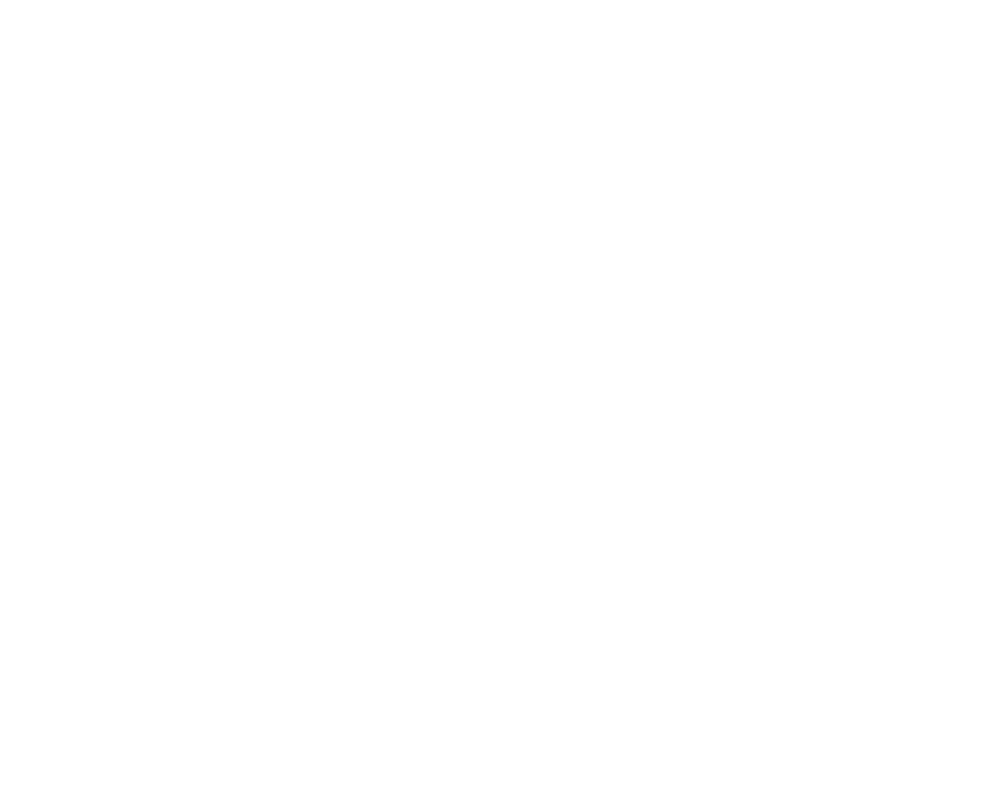
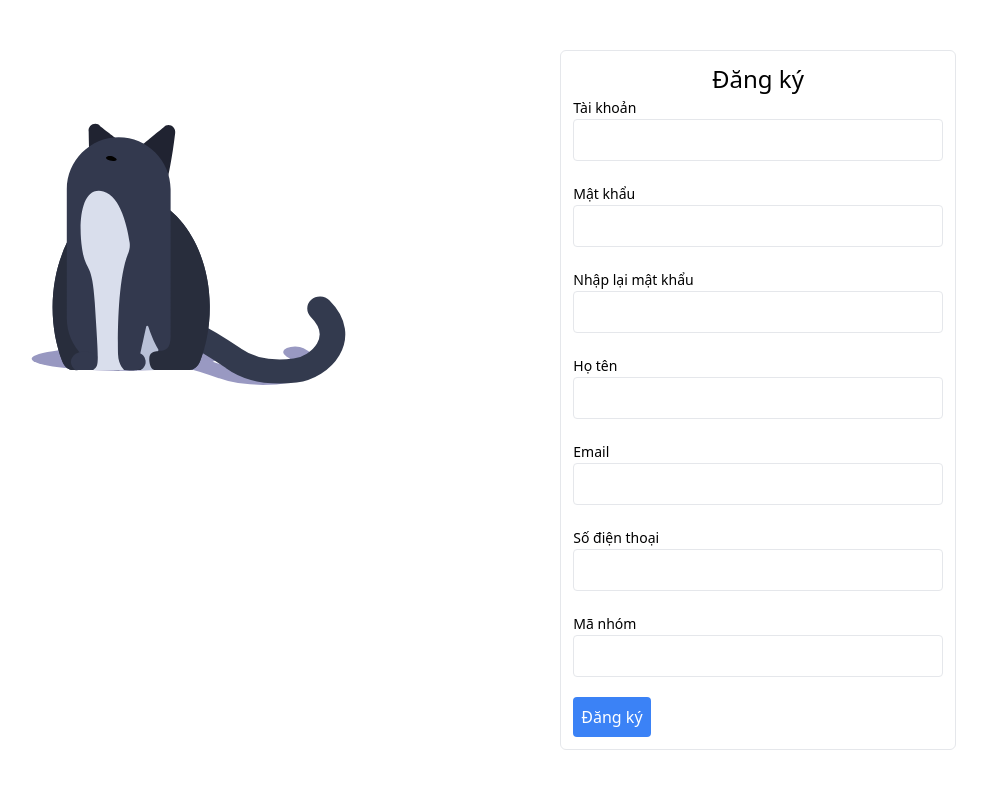
Before and after one commit to lhduc141/BC64_Capstone_Movie, a React (Create React App) app: page /auth/signup in a window 1280 px wide. Before the commit this address had no page. Shown: the top 788 px of the page, without its empty margins (202-1189 px from the left). Built offline with nearby package versions, Linux system fonts and the light colour scheme.

Commit message:
bo sung trang signup

```diff
--- a/src/App.js
+++ b/src/App.js
@@ -7,7 +7,8 @@
 import DetailPage from "./pages/DetailPage/DetailPage";
 import ScreenPage from "./pages/ScreenPage/ScreenPage";
 import Loading from "./components/Loading/Loading";
-
+import signupPage from './pages/signupPage/SignupPage'
+import SignUpPage from "./pages/signupPage/SignupPage";
 function App() {
   return (
     <BrowserRouter>
@@ -25,6 +26,7 @@
         {/* auth template => xử lý các tác vụ khác: đăng kí, ....  */}
         <Route path="/auth" element={<AuthTemplate />}>
           <Route path="login" element={<LoginPage />} />
+          <Route path='signup' element={<SignUpPage/>} />
         </Route>
       </Routes>
     </BrowserRouter>
--- a/src/components/Header/UserNavLogOut.jsx
+++ b/src/components/Header/UserNavLogOut.jsx
@@ -13,7 +13,11 @@
       >
         Đăng Nhập
       </button>
-      <button className="bg-green-600 text-white p-2 rounded">Đăng Ký</button>
+      <button
+      onClick={() => {
+        navigate("/auth/signup");
+      }}
+      className="bg-green-600 text-white p-2 rounded">Đăng Ký</button>
     </div>
   );
 };
--- /dev/null
+++ b/src/pages/signupPage/SignupPage.jsx
@@ -0,0 +1,167 @@
+// export default SignUpPage;
+import React from "react";
+import { useFormik } from "formik";
+import * as Yup from "yup";
+
+import { userService } from "../../service/userService";
+import { message } from "antd";
+import { useNavigate } from "react-router-dom";
+
+const SignUpPage = () => {
+    const navigate = useNavigate();
+
+    const formSignup = useFormik({
+        initialValues: {
+            taiKhoan: "",
+            matKhau: "",
+            nhapLaiMatKhau: "",
+            hoTen: "",
+            email: "",
+            soDienThoai: "",
+            maNhom: "",
+        },
+        validationSchema: Yup.object({
+            taiKhoan: Yup.string().required("Tài khoản không được để trống"),
+            matKhau: Yup.string()
+                .required("Mật khẩu không được để trống")
+                .min(6, "Mật khẩu phải có ít nhất 6 ký tự"),
+            nhapLaiMatKhau: Yup.string()
+                .required("Nhập lại mật khẩu không được để trống")
+                .oneOf([Yup.ref("matKhau"), null], "Mật khẩu không khớp"),
+            hoTen: Yup.string().required("Họ tên không được để trống"),
+            email: Yup.string()
+                .required("Email không được để trống")
+                .email("Email không hợp lệ"),
+            soDienThoai: Yup.string()
+                .required("Số điện thoại không được để trống")
+                .matches(/^0\d{9}$/, "Số điện thoại không hợp lệ"),
+            maNhom: Yup.string()
+                .required("Mã nhóm không được để trống")
+                .matches(/^\d{2}$/, "Mã nhóm phải có 2 chữ số"),
+        }),
+        onSubmit: async (value) => {
+            try {
+                const data = await userService.postSignup(value);
+                console.log("data", data);
+                message.success("Đăng ký thành công!");
+                navigate("/"); // Chuyển hướng về trang chủ
+            } catch (error) {
+                console.log("error: ", error);
+            }
+        },
+    });
+
+    return (
+        <div>
+            <form
+                className="border p-3 rounded-md space-y-2"
+                onSubmit={formSignup.handleSubmit}
+            >
+                <div>
+                    <h2 className="text-2xl font-medium flex justify-center">Đăng ký</h2>
+                    <label className="text-sm font-medium " htmlFor="taiKhoan">
+                        Tài khoản
+                    </label>
+                    <input
+                        id="taiKhoan"
+                        name="taiKhoan"
+                        type="text"
+                        onChange={formSignup.handleChange}
+                        value={formSignup.values.taiKhoan}
+                        className="border rounded p-2 w-full"
+                    />
+                    <p className="text-red-500 h-3">{formSignup.errors.taiKhoan}</p>
+                </div>
+                <div>
+                    <label className="text-sm font-medium " htmlFor="matKhau">
+                        Mật khẩu
+                    </label>
+                    <input
+                        id="matKhau"
+                        name="matKhau"
+                        type="password"
+                        onChange={formSignup.handleChange}
+                        value={formSignup.values.matKhau}
+                        className="border rounded p-2 w-full"
+                    />
+                    <p className="text-red-500 h-3">{formSignup.errors.matKhau}</p>
+                </div>
+                <div>
+                    <label className="text-sm font-medium" htmlFor="nhapLaiMatKhau">
+                        Nhập lại mật khẩu
+                    </label>
+                    <input
+                        id="nhapLaiMatKhau"
+                        name="nhapLaiMatKhau"
+                        type="password"
+                        onChange={formSignup.handleChange}
+                        value={formSignup.values.nhapLaiMatKhau}
+                        className="border rounded p-2 w-full"
+                    />
+                    <p className="text-red-500 h-3">{formSignup.errors.nhapLaiMatKhau}</p>
+                </div>
+                <div>
+                    <label className="text-sm font-medium" htmlFor="hoTen">
+                        Họ tên
+                    </label>
+                    <input
+                        id="hoTen"
+                        name="hoTen"
+                        type="text"
+                        onChange={formSignup.handleChange}
+                        value={formSignup.values.hoTen}
+                        className="border rounded p-2 w-full"
+                    />
+                    <p className="text-red-500 h-3">{formSignup.errors.hoTen}</p>
+                </div>
+                <div>
+                    <label className="text-sm font-medium" htmlFor="email">
+                        Email
+                    </label>
+                    <input
+                        id="email"
+                        name="email"
+                        type="email"
+                        onChange={formSignup.handleChange}
+                        value={formSignup.values.email}
+                        className="border rounded p-2 w-full"
+                    />
+                    <p className="text-red-500 h-3">{formSignup.errors.email}</p>
+                </div>
+                <div>
+                    <label className="text-sm font-medium" htmlFor="soDienThoai">
+                        Số điện thoại
+                    </label>
+                    <input
+                        id="soDienThoai"
+                        name="soDienThoai"
+                        type="text"
+                        onChange={formSignup.handleChange}
+                        value={formSignup.values.soDienThoai}
+                        className="border rounded p-2 w-full"
+                    />
+                    <p className="text-red-500 h-3">{formSignup.errors.soDienThoai}</p>
+                </div>
+                <div>
+                    <label className="text-sm font-medium" htmlFor="maNhom">
+                        Mã nhóm
+                    </label>
+                    <input
+                        id="maNhom"
+                        name="maNhom"
+                        type="text"
+                        onChange={formSignup.handleChange}
+                        value={formSignup.values.maNhom}
+                        className="border rounded p-2 w-full"
+                    />
+                    <p className="text-red-500 h-3">{formSignup.errors.maNhom}</p>
+                </div>
+                <button className="bg-blue-500 text-white rounded p-2" type="submit">
+                    Đăng ký
+                </button>
+            </form>
+        </div>
+    );
+};
+
+export default SignUpPage;
--- a/src/service/userService.js
+++ b/src/service/userService.js
@@ -5,4 +5,8 @@
     let url = "/api/QuanLyNguoiDung/DangNhap";
     return http.post(url, data);
   },
+  postSignup:(data) => {
+    let uri= '/api/QuanLyNguoiDung/DangKy'
+    return http.post(uri,data)
+  }
 };
```
